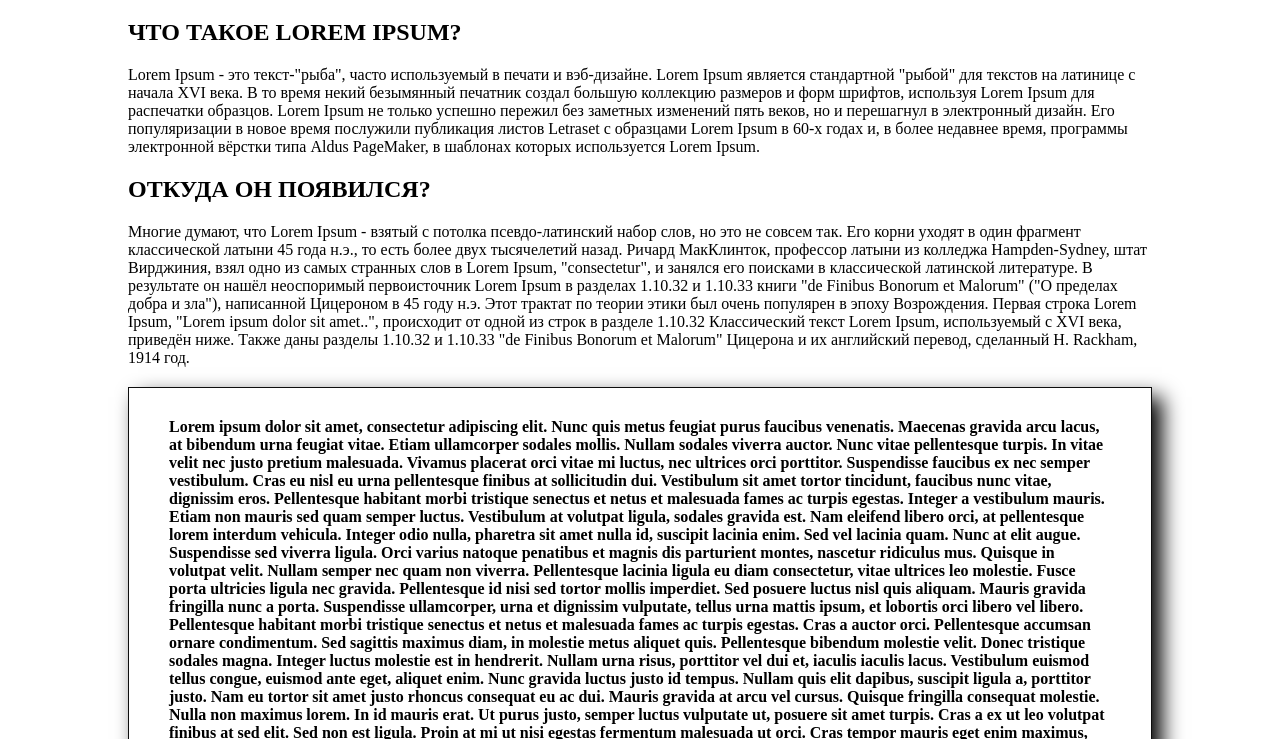
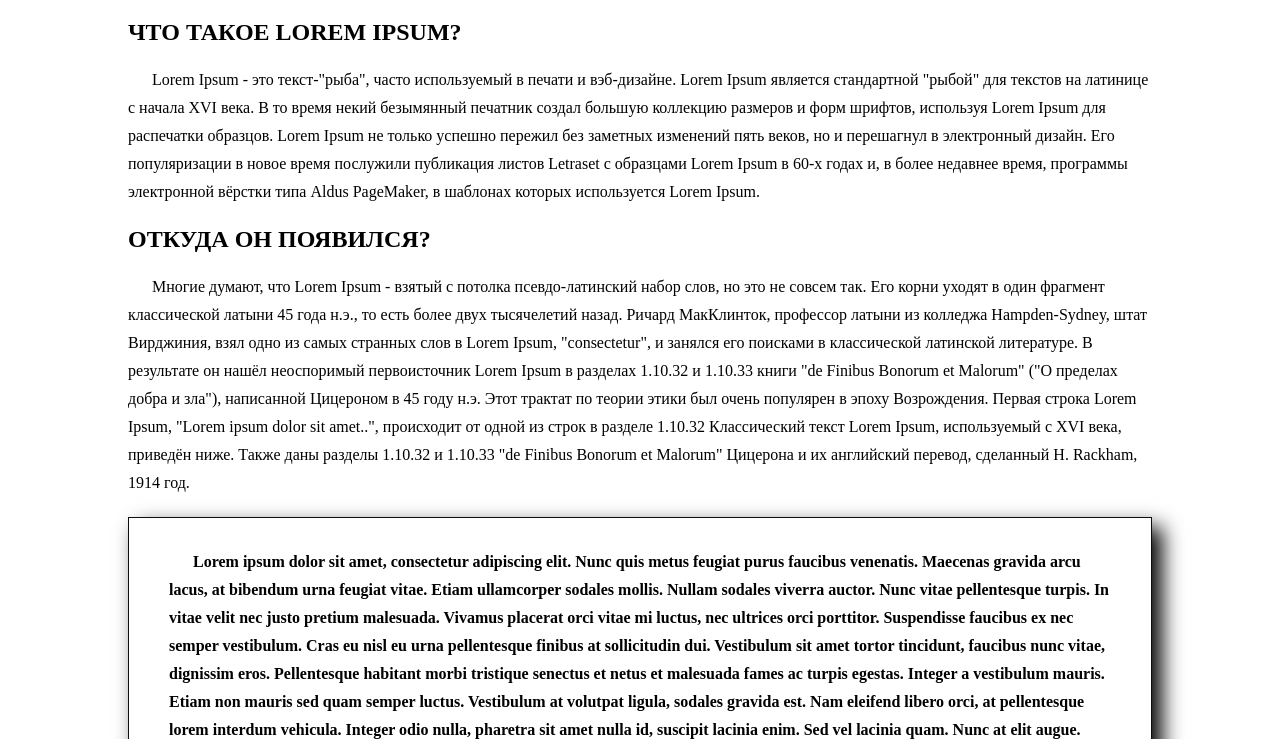
Before and after one commit to Igor-Melnyk/testGIT, a plain HTML site: page index.html in a window 1280 px wide. Shown: the part 61-800 px from the top of the page. Drawn offline with Linux system fonts and the light colour scheme.

Commit message:
изменили размер стиль шрифта

```diff
--- a/css/main.css
+++ b/css/main.css
@@ -11,6 +11,8 @@ h1 {
 }
 p {
 	font-size: 16px;
+	text-indent: 24px;
+	line-height: 28px;
 }
 .lorem-text {
 	padding: 30px 40px;
```
